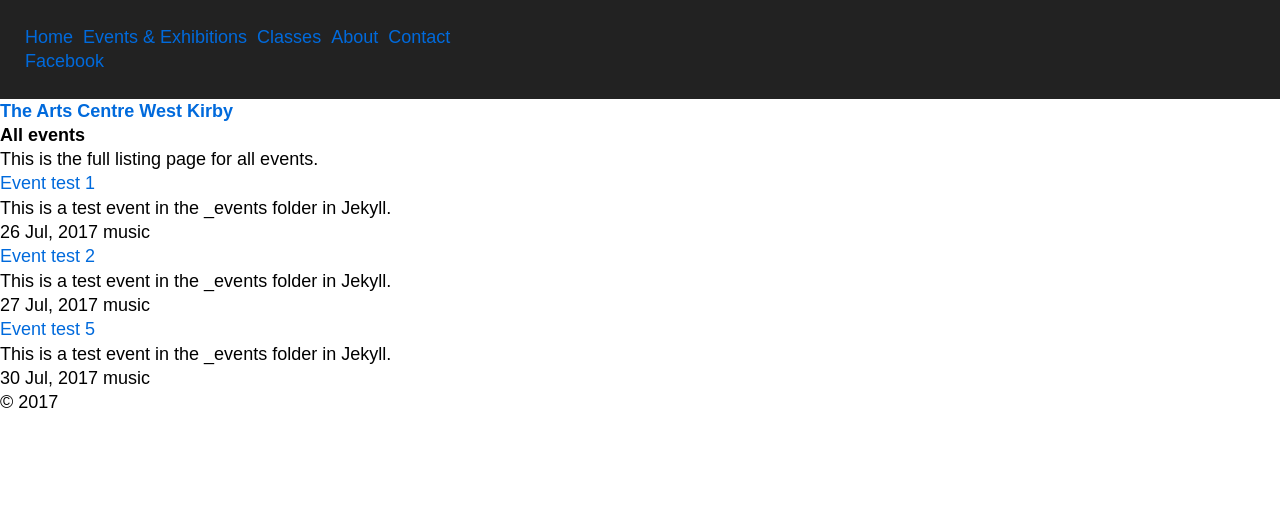
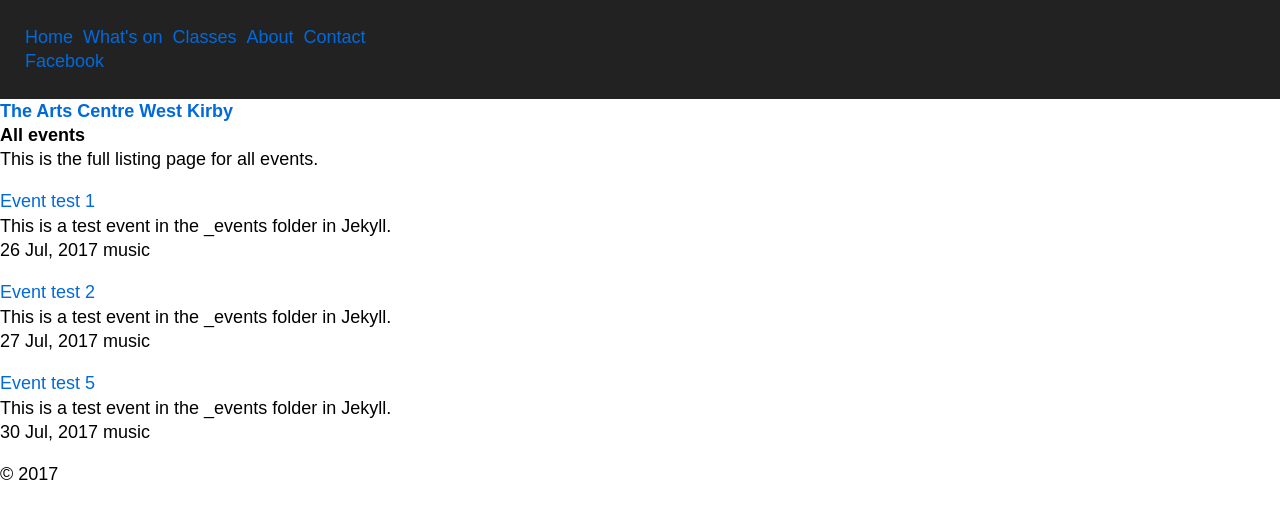
Before and after one commit to martincf/westkirbyartscentre, a Jekyll site: the page built from eventslisting.md, in a window 1280 px wide. Shown: the top 519 px of the page. Built offline with Jekyll 4.4.1, drawn with Linux system fonts in a browser that asks for light colours; nearby versions of some CDN libraries.

Commit message:
Improvements to listings

```diff
--- a/_includes/eventslist.html
+++ b/_includes/eventslist.html
@@ -1,17 +1,25 @@
 <ul>
+
+  <!--
+    Current date: currentDateInt
+    Event date: eventDateInt
+    30 days from current date: futureDate
+
+    List all future events up to 30 days from today's date
+
+  -->
   <!-- Get the server's time minus 1 day (to allow events to show on same day) -->
   {% assign currentDate = site.time | date: '%s' %}
   {% assign currentDateInt = currentDate | plus:0 | minus: 86400 %}
-
+  {% assign futureDate = currentDateInt | plus:2592000 %}
   {% for event in site.events %}
     <!-- Get all the events dates -->
-    {% assign eventStartDate = event.date | date: '%s' %}
-    {% assign eventStartDateInt = eventStartDate | plus:0 %}
+    {% assign eventDate = event.date | date: '%s' %}
+    {% assign eventDateInt = eventDate | plus:0 %}
 
     <!-- Compare event start date to server date (all future events and today's events should show) -->
-    {% if eventStartDateInt >= currentDateInt %}
-
-    <li>
+    {% if eventDateInt >= currentDateInt and eventDateInt <= futureDate %}
+    <li style="margin: 1em 0">
         <a href="{{ event.url }}">
           {{ event.title }}
         </a>
--- a/_includes/navigation.html
+++ b/_includes/navigation.html
@@ -1,9 +1,9 @@
 <nav class="site-nav">
   <ul class="site-nav-wrap">
     <li class="site-nav-item"><a href="/">Home</a></li>
-    <li class="site-nav-item"><a href="/eventslist">Events & Exhibitions</a></li>
+    <li class="site-nav-item"><a href="/eventslist">What's on</a></li>
     <li class="site-nav-item"><a href="#">Classes</a></li>
-    <li class="site-nav-item"><a href="#">About</a></li>
+    <li class="site-nav-item"><a href="/about">About</a></li>
     <li class="site-nav-item"><a href="#">Contact</a></li>
   </ul>
   <p><a href="#">Facebook</a></p>
--- /dev/null
+++ b/_layouts/page.html
@@ -0,0 +1,6 @@
+{% include header.html %}
+
+<h1>{{ page.title }}</h1>
+{{ content }}
+
+{% include footer.html %}
```
